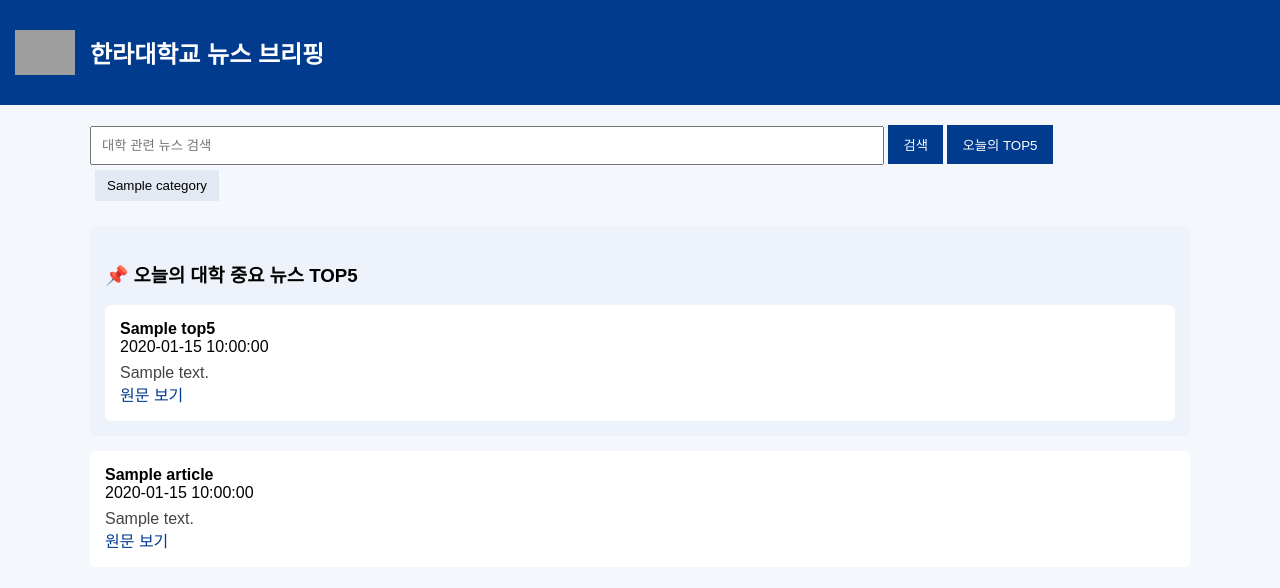
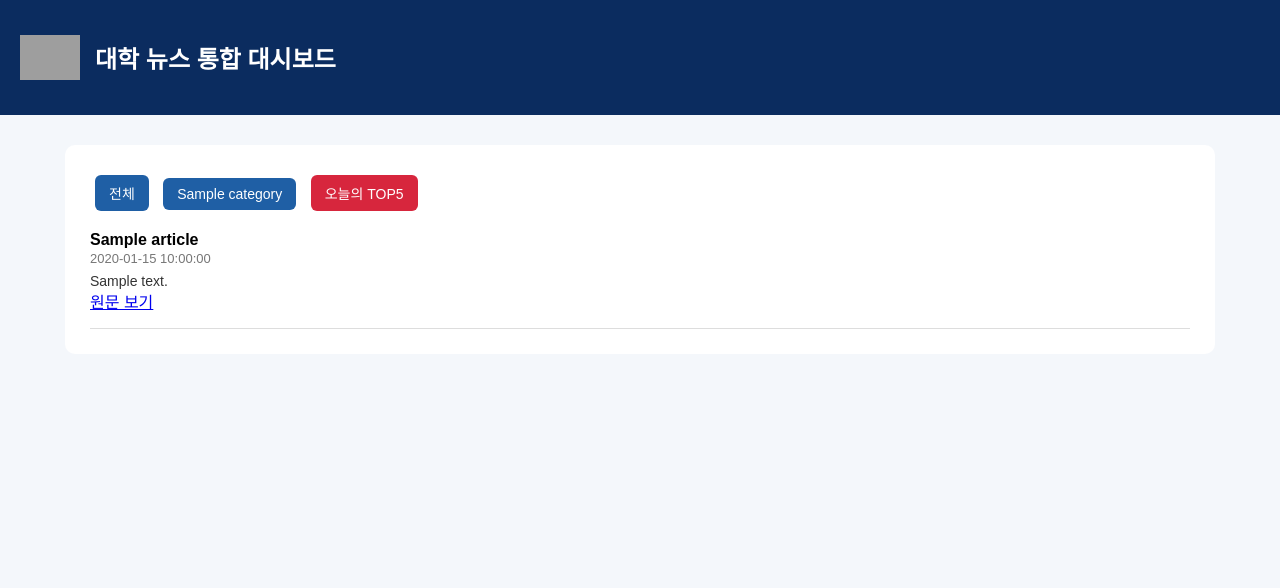
Before and after one commit to wnswns350212-cmyk/-, a Flask app: template templates/index.html in a window 1280 px wide. Shown: the top 588 px of the page. Run offline with Flask 3, Linux system fonts and the light colour scheme; the template is opened without the code that fills it: most values are stand-ins (such as "Sample title", 1, 10 or a date in 2020); grey boxes are pictures that could not be loaded.

Commit message:
Update index.html

```diff
--- a/templates/index.html
+++ b/templates/index.html
@@ -2,101 +2,59 @@
 <html lang="ko">
 <head>
     <meta charset="UTF-8">
-    <title>한라대학교 뉴스 브리핑</title>
+    <title>대학 뉴스 통합 대시보드</title>
     <meta name="viewport" content="width=device-width, initial-scale=1">
     <style>
-        body { margin:0; font-family: Arial, sans-serif; background:#f4f7fb; }
+        body { font-family: Arial, sans-serif; background:#f4f7fb; margin:0 }
         header {
-            background:#003b8e;
-            color:white;
-            padding:15px;
-            display:flex;
-            align-items:center;
-            gap:15px;
+            background:#0b2c5f; color:white; padding:20px;
+            display:flex; align-items:center;
         }
-        header img { height:45px; }
-        .container { padding:20px; max-width:1100px; margin:auto; }
-        .search-box input {
-            padding:10px;
-            width:70%;
+        header img { height:45px; margin-right:15px }
+        .container { width:90%; max-width:1100px; margin:30px auto; background:white; padding:25px; border-radius:10px }
+        .buttons a {
+            display:inline-block; margin:5px; padding:8px 14px;
+            background:#1f5fa5; color:white; text-decoration:none;
+            border-radius:6px; font-size:14px
         }
-        .search-box button {
-            padding:10px 15px;
-            background:#003b8e;
-            color:white;
-            border:none;
+        .article { border-bottom:1px solid #ddd; padding:15px 0 }
+        .date { color:#777; font-size:13px }
+        .summary { margin-top:6px; font-size:14px; color:#333 }
+        @media(max-width:600px){
+            header { flex-direction:column; align-items:flex-start }
         }
-        .categories button {
-            margin:5px;
-            padding:8px 12px;
-            border:none;
-            background:#e3e9f2;
-            cursor:pointer;
-        }
-        .news-card {
-            background:white;
-            padding:15px;
-            margin-top:15px;
-            border-radius:6px;
-        }
-        .summary { color:#444; margin-top:8px; }
-        .top5 {
-            background:#eef3fb;
-            padding:15px;
-            margin-top:20px;
-            border-radius:6px;
-        }
-        a { color:#003b8e; text-decoration:none; }
     </style>
 </head>
 <body>
 
 <header>
-    <img src="https://www.halla.ac.kr/sites/halla/images/common/logo.png">
-    <h2>한라대학교 뉴스 브리핑</h2>
+    <img src="https://upload.wikimedia.org/wikipedia/commons/7/77/Halla_University_logo.png">
+    <h2>대학 뉴스 통합 대시보드</h2>
 </header>
 
 <div class="container">
 
-    <!-- 검색 -->
-    <form method="get" class="search-box">
-        <input name="query" value="{{ query }}" placeholder="대학 관련 뉴스 검색">
-        <button type="submit">검색</button>
-        <button type="submit" name="top5" value="1">오늘의 TOP5</button>
-    </form>
-
-    <!-- 카테고리 -->
-    <div class="categories">
+    <div class="buttons">
+        <a href="/">전체</a>
         {% for c in categories %}
-        <a href="/?category={{ c }}"><button>{{ c }}</button></a>
+            <a href="/?category={{ c }}">{{ c }}</a>
         {% endfor %}
+        <a href="/?top5=1" style="background:#d7263d">오늘의 TOP5</a>
     </div>
 
-    <!-- TOP5 -->
-    {% if top5 %}
-    <div class="top5">
-        <h3>📌 오늘의 대학 중요 뉴스 TOP5</h3>
-        {% for n in top5 %}
-        <div class="news-card">
-            <strong>{{ n.title }}</strong>
-            <div>{{ n.published_str }}</div>
-            <div class="summary">{{ n.summary }}</div>
-            <a href="{{ n.link }}" target="_blank">원문 보기</a>
-        </div>
-        {% endfor %}
-    </div>
-    {% endif %}
-
-    <!-- 기사 목록 -->
-    {% for n in articles %}
-    <div class="news-card">
-        <strong>{{ n.title }}</strong>
-        <div>{{ n.published_str }}</div>
-        <div class="summary">{{ n.summary }}</div>
-        <a href="{{ n.link }}" target="_blank">원문 보기</a>
+    {% for a in articles %}
+    <div class="article">
+        <b>{{ a.title }}</b><br>
+        <span class="date">{{ a.date }}</span>
+        <div class="summary">{{ a.summary }}</div>
+        <a href="{{ a.link }}" target="_blank">원문 보기</a>
     </div>
     {% endfor %}
 
+    {% if not articles %}
+        <p>표시할 뉴스가 없습니다.</p>
+    {% endif %}
 </div>
+
 </body>
 </html>
```
